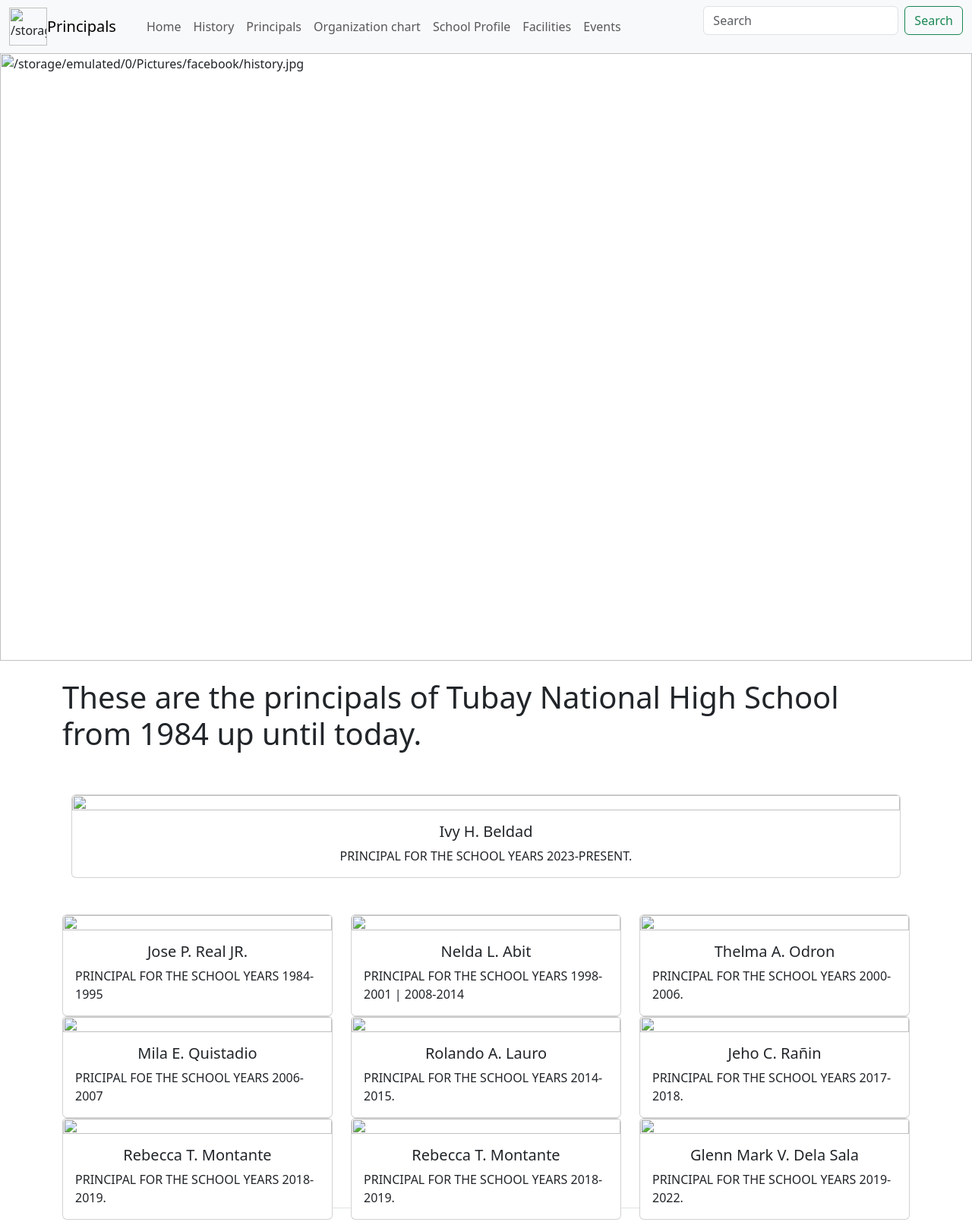
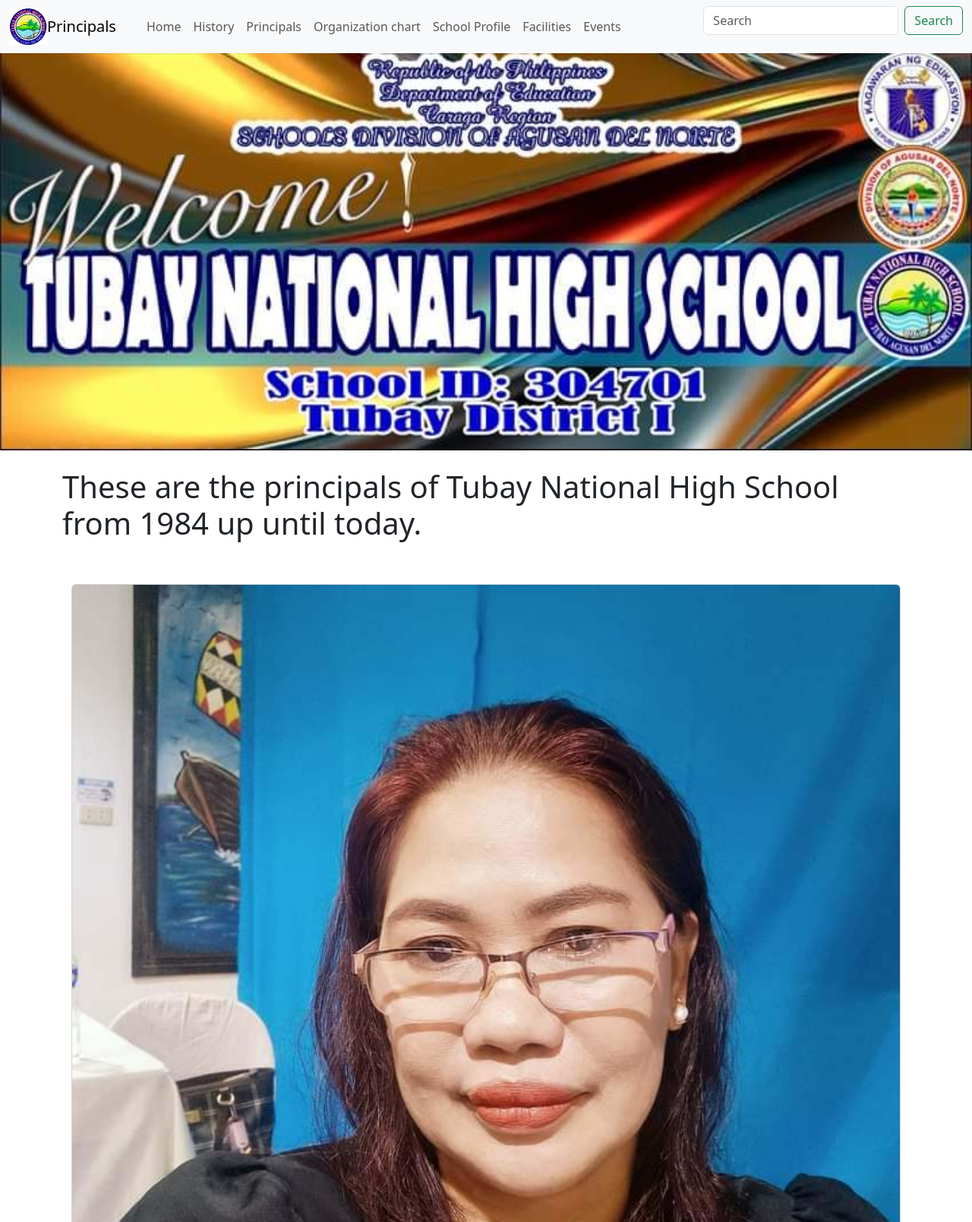
Before and after one commit to favizeka/Tubay-National-High-School, a plain HTML site: page principals.html in a window 1280 px wide. Shown: the top 1609 px of the page at 76% size. Drawn offline with nearby package versions, Linux system fonts and the light colour scheme.

Commit message:
Update principals.html

```diff
--- a/principals.html
+++ b/principals.html
@@ -6,7 +6,7 @@
 <body>
   <nav class="navbar navbar-expand-lg bg-body-tertiary">
   <div class="container-fluid">
-      <img src="/storage/emulated/0/Pictures/facebook/logo.jpg" alt="/storage/emulated/0/Pictures/facebook/logo.jpg" width="50" height="50">
+      <img src="logo.jpg" alt="logo.jpg" width="50" height="50">
     <a class="navbar-brand" href="#">Principals</a>
     <button class="navbar-toggler" type="button" data-bs-toggle="collapse" data-bs-target="#navbarSupportedContent" aria-controls="navbarSupportedContent" aria-expanded="false" aria-label="Toggle navigation">
       <span class="navbar-toggler-icon"></span>
@@ -17,25 +17,25 @@
           <a class="nav-link active" aria-current="page" href="#"></a>
         </li>
         <li class="nav-item">
-          <a class="nav-link" href="/storage/emulated/0/Documents/website.html">Home</a>
+          <a class="nav-link" href="index.html">Home</a>
           </li>
         <li class="nav-item">
-          <a class="nav-link" href="/storage/emulated/0/Documents/history2.html">History</a>
+          <a class="nav-link" href="history2.html">History</a>
         </li>
         <li class="nav-item">
-          <a class="nav-link" href="/storage/emulated/0/Documents/principals.html">Principals</a>
+          <a class="nav-link" href="principals.html">Principals</a>
         </li>
         <li class="nav-item">
-          <a class="nav-link" href="/storage/emulated/0/Documents/organ.html">Organization chart</a>
+          <a class="nav-link" href="organ.html">Organization chart</a>
         </li>
        <li class="nav-item">
-          <a class="nav-link" href="/storage/emulated/0/Documents/school.html">School Profile</a>
+          <a class="nav-link" href="school.html">School Profile</a>
         </li>
          <li class="nav-item">
-          <a class="nav-link" href="/storage/emulated/0/Documents/gallery.html">Facilities</a>
+          <a class="nav-link" href="gallery.html">Facilities</a>
         </li>
         <li class="nav-item">
-          <a class="nav-link" href="/storage/emulated/0/Documents/events.html">Events</a>
+          <a class="nav-link" href="events.html">Events</a>
         </li>
       </ul>
       <form class="d-flex" role="search">
@@ -45,7 +45,7 @@
     </div>
   </div>
 </nav>
-    <img src="/storage/emulated/0/Pictures/facebook/history.jpg" class="d-block w-100" alt="/storage/emulated/0/Pictures/facebook/history.jpg">
+    <img src="history.jpg" class="d-block w-100" alt="history.jpg">
      <br>
    <div class="container image-center">
 <h1>These are the principals of Tubay National High School from 1984 up until today.</h1>
@@ -54,7 +54,7 @@
    <div class="container text-center">
         <div class="col-md-12">
       <div class="card spot-card">
-        <img src="/storage/emulated/0/Pictures/Messenger/p10.jpeg" class="card-img-top">
+        <img src="p10.jpeg" class="card-img-top">
         <div class="card-body">
           <h5 class="card-title text-center">Ivy H. Beldad</h5>
           <p class="card-text">PRINCIPAL FOR THE SCHOOL YEARS 2023-PRESENT.</p>
@@ -67,7 +67,7 @@
 <div class="row">
     <div class="col-md-4">
       <div class="card spot-card">
-        <img src="/storage/emulated/0/Pictures/Messenger/p1.jpeg" class="card-img-top" >
+        <img src="p1.jpeg" class="card-img-top" >
         <div class="card-body">
           <h5 class="card-title text-center">Jose P. Real JR.</h5>
           <p class="card-text">PRINCIPAL FOR THE SCHOOL YEARS 1984-1995</p>
@@ -78,7 +78,7 @@
     <br>
     <div class="col-md-4">
       <div class="card spot-card">
-        <img src="/storage/emulated/0/Pictures/Messenger/p2.jpeg" class="card-img-top" >
+        <img src="p2.jpeg" class="card-img-top" >
         <div class="card-body">
           <h5 class="card-title text-center">Nelda L. Abit</h5>
           <p class="card-text">PRINCIPAL FOR THE SCHOOL YEARS 1998-2001 | 2008-2014</p>
@@ -87,7 +87,7 @@
     </div>
     <div class="col-md-4">
       <div class="card spot-card">
-        <img src="/storage/emulated/0/Pictures/Messenger/p3.jpeg" class="card-img-top">
+        <img src="p3.jpeg" class="card-img-top">
         <div class="card-body">
           <h5 class="card-title text-center">Thelma A. Odron</h5>
           <p class="card-text">PRINCIPAL FOR THE SCHOOL YEARS 2000-2006.</p>
@@ -97,7 +97,7 @@
      <!-- Spot 3 -->
     <div class="col-md-4">
       <div class="card spot-card">
-        <img src="/storage/emulated/0/Pictures/Messenger/p4.jpeg" class="card-img-top">
+        <img src="p4.jpeg" class="card-img-top">
         <div class="card-body">
           <h5 class="card-title text-center">Mila E. Quistadio</h5>
           <p class="card-text">PRICIPAL FOE THE SCHOOL YEARS 2006-2007</p>
@@ -107,7 +107,7 @@
         <!-- Spot 3 -->
     <div class="col-md-4">
       <div class="card spot-card">
-        <img src="/storage/emulated/0/Pictures/Messenger/p5.jpeg" class="card-img-top">
+        <img src="p5.jpeg" class="card-img-top">
         <div class="card-body">
           <h5 class="card-title text-center">Rolando A. Lauro</h5>
           <p class="card-text">PRINCIPAL FOR THE SCHOOL YEARS 2014-2015.</p>
@@ -117,7 +117,7 @@
      <!-- Spot 3 -->
     <div class="col-md-4">
       <div class="card spot-card">
-        <img src="/storage/emulated/0/Pictures/Messenger/p6.jpeg" class="card-img-top">
+        <img src="p6.jpeg" class="card-img-top">
         <div class="card-body">
           <h5 class="card-title text-center">Jeho C. Rañin</h5>
           <p class="card-text">PRINCIPAL FOR THE SCHOOL YEARS 2017-2018.</p>
@@ -126,7 +126,7 @@
     </div>
         <div class="col-md-4">
       <div class="card spot-card">
-        <img src="/storage/emulated/0/Pictures/Messenger/p7.jpeg" class="card-img-top">
+        <img src="p7.jpeg" class="card-img-top">
         <div class="card-body">
           <h5 class="card-title text-center">Rebecca T. Montante</h5>
      <p class="card-text">PRINCIPAL FOR THE SCHOOL YEARS 2018-2019.</p>
@@ -135,7 +135,7 @@
     </div>
             <div class="col-md-4">
       <div class="card spot-card">
-        <img src="/storage/emulated/0/Pictures/Messenger/p8.jpeg" class="card-img-top">
+        <img src="p8.jpeg" class="card-img-top">
         <div class="card-body">
           <h5 class="card-title text-center">Rebecca T. Montante</h5>
      <p class="card-text">PRINCIPAL FOR THE SCHOOL YEARS 2018-2019.</p>
@@ -144,7 +144,7 @@
     </div>
         <div class="col-md-4">
       <div class="card spot-card">
-        <img src="/storage/emulated/0/Pictures/Messenger/p9.jpeg" class="card-img-top">
+        <img src="p9.jpeg" class="card-img-top">
         <div class="card-body">
           <h5 class="card-title- text-center">Glenn Mark V. Dela Sala</h5>
           <p class="card-text">PRINCIPAL FOR THE SCHOOL YEARS 2019-2022.</p>
@@ -163,7 +163,7 @@
         <h2 class="h2-responsive fw-bold text-center mt-5">
             Contact us
         </h2>
-        <img src="/storage/emulated/0/Pictures/facebook/logo.jpg" alt="..." width="50" height="45" class="d-inline-block align-text-top">
+        <img src="logo.jpg" alt="..." width="50" height="45" class="d-inline-block align-text-top">
         <p class="text-center w-responsive mx-auto mb-1">Tubay National High School: 09061978644</p>
         <p>For more information about our school, you may visit us at Lungsod Daan, Tubay Agusan Del Norte. Our school is located beside Municipality of Tubay.</p>
         <p>Feel free to visit or to contact us</p>
```
